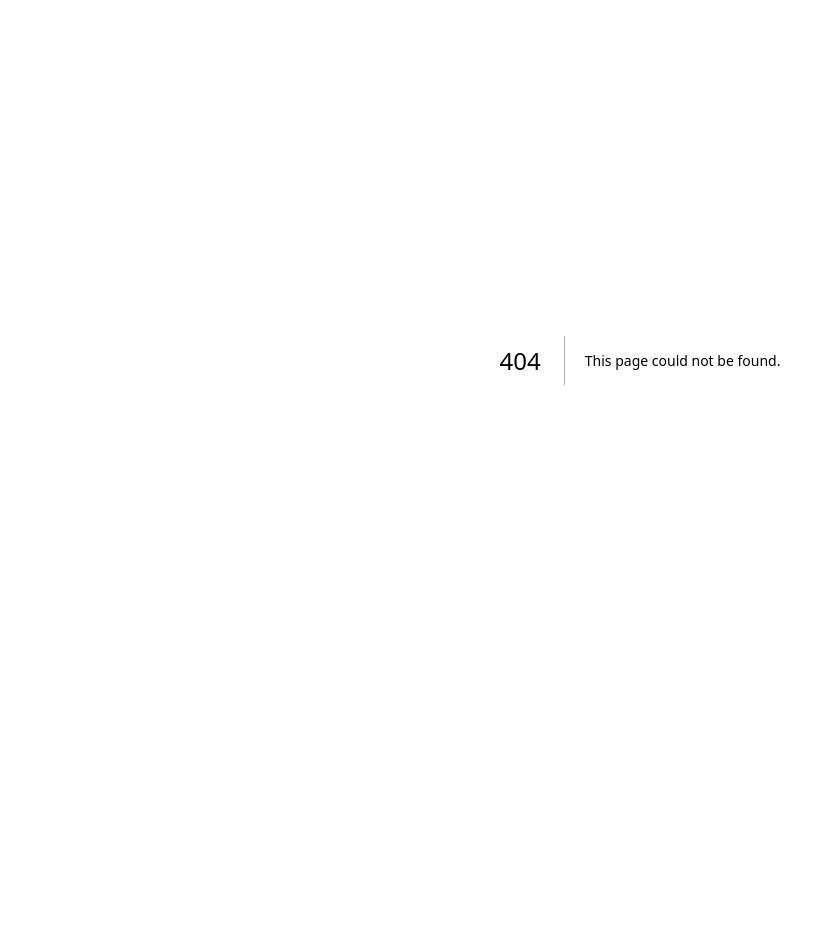
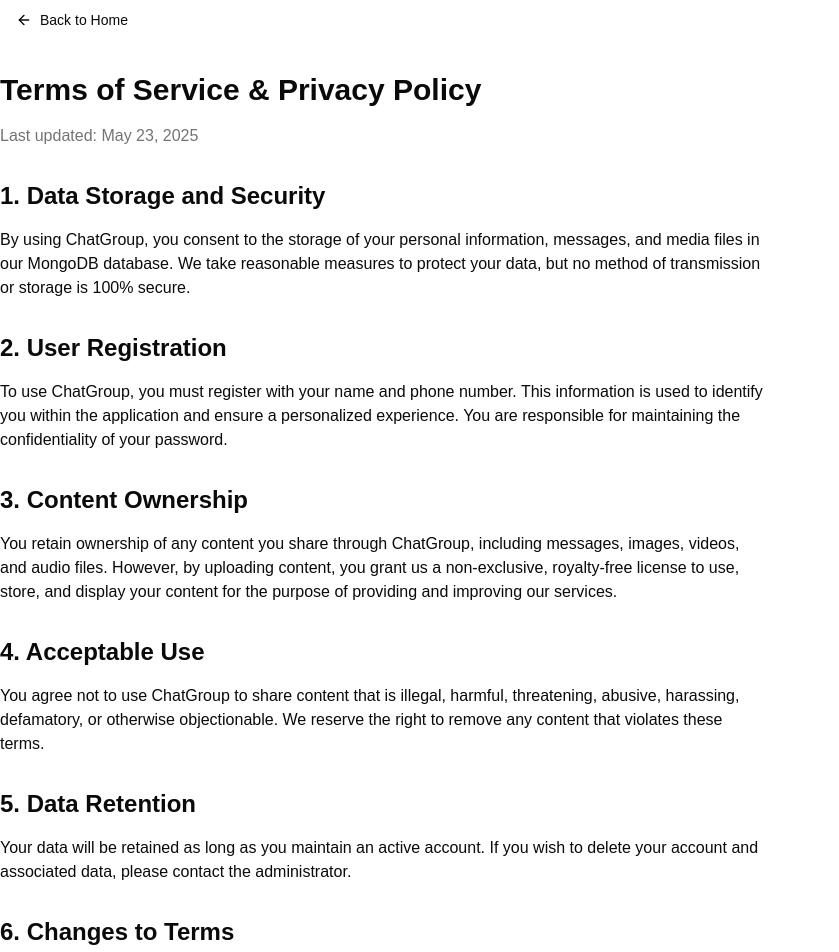
Before and after one commit to wirdan1/Webchat, a Next.js app: page /terms in a window 1280 px wide. Before the commit this address had no page. Shown: the part 40-992 px from the top of the page, without its empty margins (0-839 px from the left). Before the commit the page ends 800 px from the top, so only its background shows below. Built offline with nearby package versions, Linux system fonts and the light colour scheme.

Commit message:
Create page.tsx

```diff
--- /dev/null
+++ b/app/terms/page.tsx
@@ -0,0 +1,82 @@
+import Link from "next/link"
+import { Button } from "@/components/ui/button"
+import { ArrowLeft } from "lucide-react"
+
+export default function TermsPage() {
+  return (
+    <div className="container max-w-3xl py-10">
+      <div className="mb-8">
+        <Link href="/">
+          <Button variant="ghost" className="flex items-center gap-2">
+            <ArrowLeft className="h-4 w-4" />
+            Back to Home
+          </Button>
+        </Link>
+      </div>
+
+      <div className="space-y-8">
+        <div>
+          <h1 className="text-3xl font-bold mb-4">Terms of Service & Privacy Policy</h1>
+          <p className="text-muted-foreground">Last updated: May 23, 2025</p>
+        </div>
+
+        <div className="space-y-4">
+          <h2 className="text-2xl font-semibold">1. Data Storage and Security</h2>
+          <p>
+            By using ChatGroup, you consent to the storage of your personal information, messages, and media files in
+            our MongoDB database. We take reasonable measures to protect your data, but no method of transmission or
+            storage is 100% secure.
+          </p>
+        </div>
+
+        <div className="space-y-4">
+          <h2 className="text-2xl font-semibold">2. User Registration</h2>
+          <p>
+            To use ChatGroup, you must register with your name and phone number. This information is used to identify
+            you within the application and ensure a personalized experience. You are responsible for maintaining the
+            confidentiality of your password.
+          </p>
+        </div>
+
+        <div className="space-y-4">
+          <h2 className="text-2xl font-semibold">3. Content Ownership</h2>
+          <p>
+            You retain ownership of any content you share through ChatGroup, including messages, images, videos, and
+            audio files. However, by uploading content, you grant us a non-exclusive, royalty-free license to use,
+            store, and display your content for the purpose of providing and improving our services.
+          </p>
+        </div>
+
+        <div className="space-y-4">
+          <h2 className="text-2xl font-semibold">4. Acceptable Use</h2>
+          <p>
+            You agree not to use ChatGroup to share content that is illegal, harmful, threatening, abusive, harassing,
+            defamatory, or otherwise objectionable. We reserve the right to remove any content that violates these
+            terms.
+          </p>
+        </div>
+
+        <div className="space-y-4">
+          <h2 className="text-2xl font-semibold">5. Data Retention</h2>
+          <p>
+            Your data will be retained as long as you maintain an active account. If you wish to delete your account and
+            associated data, please contact the administrator.
+          </p>
+        </div>
+
+        <div className="space-y-4">
+          <h2 className="text-2xl font-semibold">6. Changes to Terms</h2>
+          <p>
+            We may update these terms from time to time. We will notify you of any significant changes by posting the
+            new terms on this page.
+          </p>
+        </div>
+
+        <div className="space-y-4">
+          <h2 className="text-2xl font-semibold">7. Contact</h2>
+          <p>If you have any questions about these terms, please contact the administrator.</p>
+        </div>
+      </div>
+    </div>
+  )
+}
```
